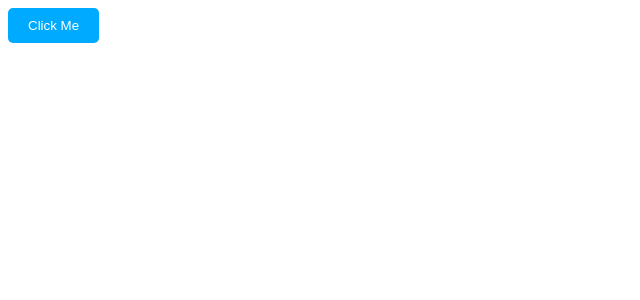
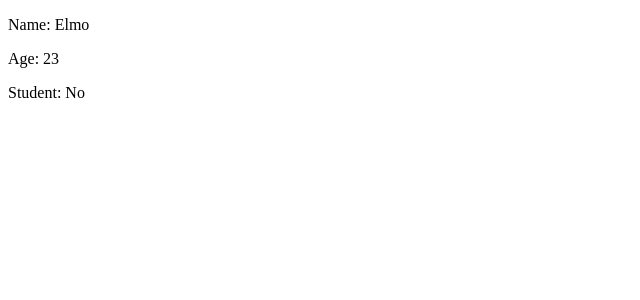
Before and after one commit to Delta-ReFz/ReactPractice, a React (Vite) app: page / in a window 1280 px wide. Shown: the top 300 px of the page, without its empty margins (0-640 px from the left). Built offline with nearby package versions, Linux system fonts and the light colour scheme.

Commit message:
practicing props

```diff
--- a/src/App.jsx
+++ b/src/App.jsx
@@ -1,4 +1,5 @@
-import Button from "./Button"
+import Students from "./Students"
+
 
 
 
@@ -6,7 +7,7 @@ function App() {
 
     return (
         <>
-            <Button />
+           <Students name="Elmo" age={23} isStudent={false}/>
         </>
     )
 }
--- /dev/null
+++ b/src/Students.jsx
@@ -0,0 +1,13 @@
+
+function Students(props) {
+
+    return(
+        <div>
+            <p>Name: {props.name}</p>
+            <p>Age: {props.age}</p>
+            <p>Student: {props.isStudent ? "Yes" : "No"}</p>
+        </div>
+    );
+}
+
+export default Students
```
